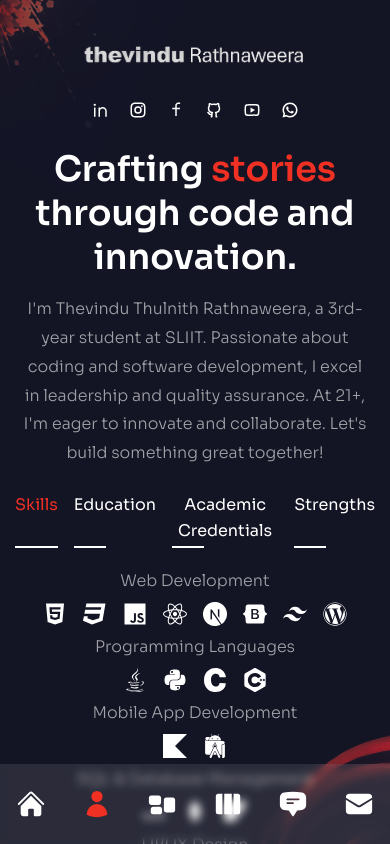
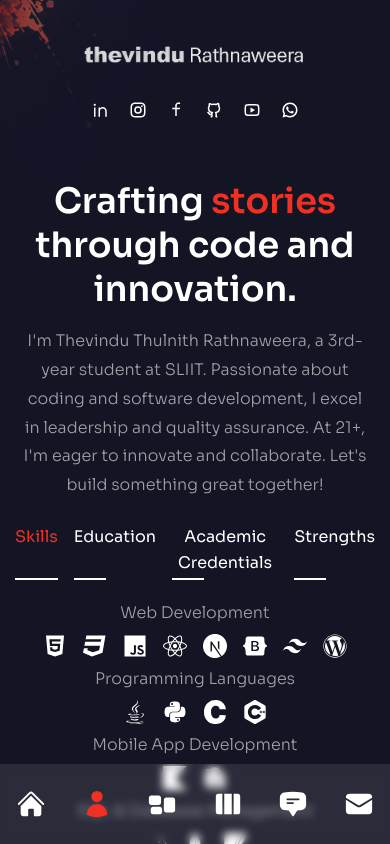
Before and after one commit to thevinduttr/my_portfolio, a Next.js app: page /about in a window 390 px wide. Built offline with nearby package versions, Linux system fonts and the light colour scheme.

Commit message:
Make home page and about page mobile responsive

```diff
--- a/components/Circles.js
+++ b/components/Circles.js
@@ -2,7 +2,7 @@ import Image from "next/image";
 
 const Circles = () => {
   return (
-    <div className="w-[200px] xl:w-[300px] absolute -right-16 -bottom-2 mix-blend-color-dodge animate-pulse duration-75 z-10">
+    <div className="w-[200px] xl:w-[300px] absolute -right-16 -bottom-2 hidden mix-blend-color-dodge animate-pulse duration-75 z-10">
       <Image
         src={'/circles.png'}
         width={260}
--- a/components/Layout.js
+++ b/components/Layout.js
@@ -13,7 +13,7 @@ import TopLeftImg from '../components/TopLeftImg'
 
 
 const Layout = ({children}) => {
-  return <div className={`page bg-site text-white bg-cover bg-no-repeat ${sora.variable} font-sora relative`}>
+  return <div className={`page overflow-y-auto xl:overflow-hidden bg-site text-white bg-cover bg-no-repeat ${sora.variable} font-sora relative`}>
     <TopLeftImg />
     <Nav />
     <Header />
--- a/pages/about/index.js
+++ b/pages/about/index.js
@@ -150,7 +150,7 @@ const About = () => {
   console.log(index);
 
   return (
-    <div className="h-full bg-primary py-32 text-center xl:text-left">
+    <div className="xl:h-full xl:pt-2 pt-40 bg-primary py-0 text-center xl:text-left ">
       <Circles />
 
       {/* avatar img */}
@@ -250,7 +250,7 @@ const About = () => {
               );
             })}
           </div>
-          <div className="py-2 xl:py-6 flex flex-col gap-y-2 xl:gap-y-4 items-center xl:items-start">
+          <div className="py-2 pb-24 xl:pb-0 xl:py-6 flex flex-col gap-y-2 xl:gap-y-4 items-center xl:items-start">
             {aboutData[index].info.map((item, itemIndex) => {
               return (
                 <div key={itemIndex} className="flex-1 flex flex-col md:flex-row max-w-max gap-x-2 items-center text-white/60">
```
